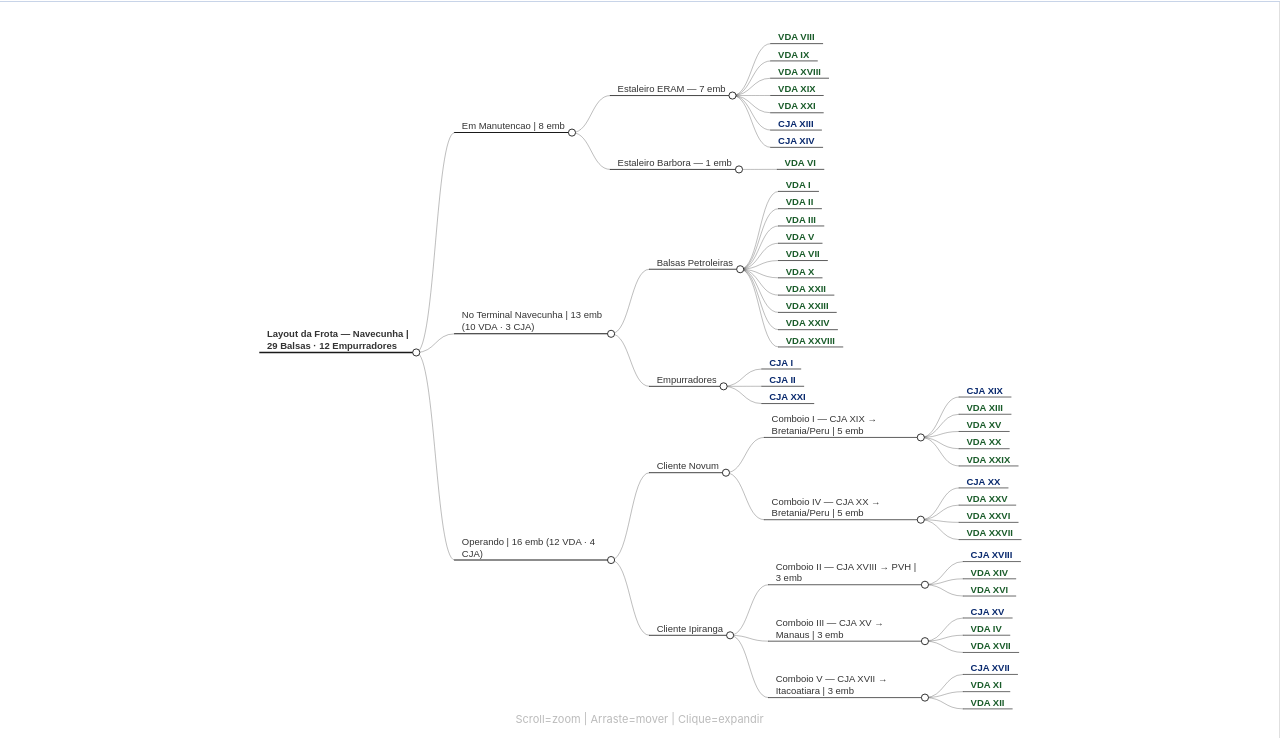
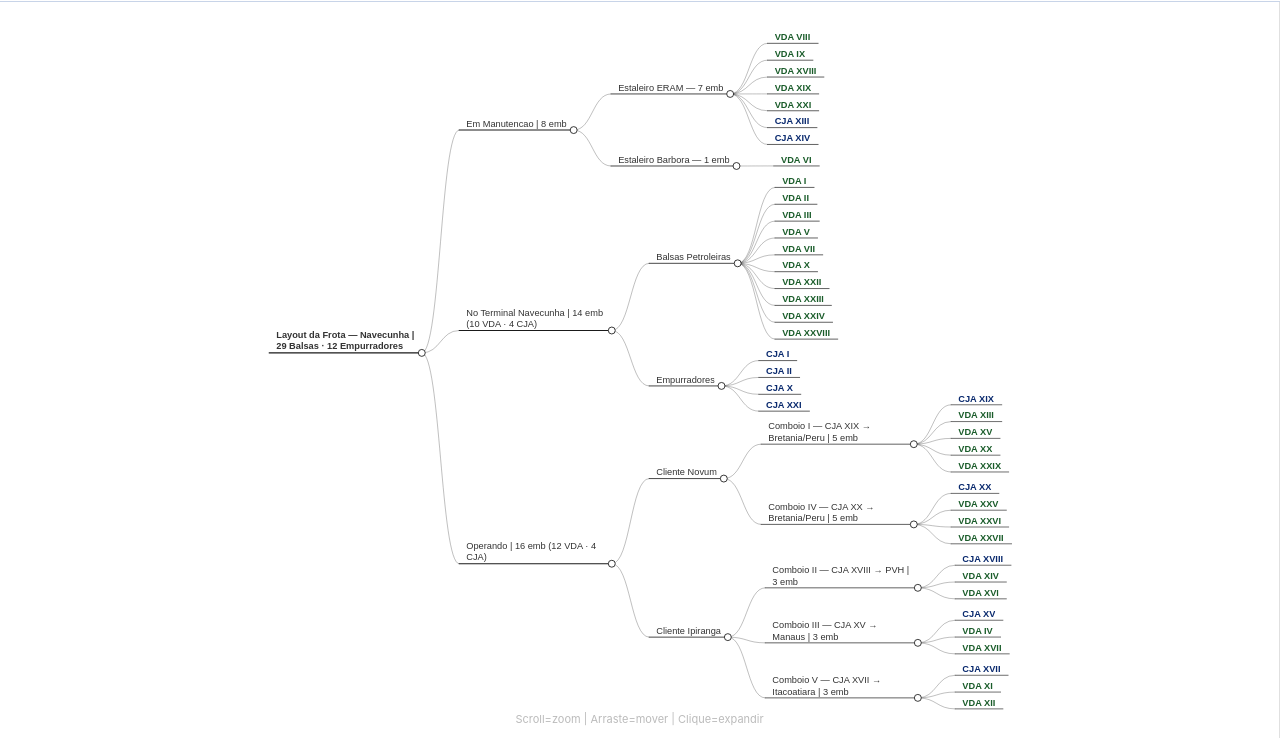
Before and after one commit to arlesson2025/NAVECUNHA, a plain HTML site: page index.html in a window 1280 px wide. Shown: the part 62-800 px from the top of the page. Drawn offline with Linux system fonts and the light colour scheme.

Commit message:
Add files via upload

```diff
--- a/index.html
+++ b/index.html
@@ -1575,7 +1575,7 @@ var mm=Markmap.create("#mm",{
       ]
     },
     {
-      "content": "No Terminal Navecunha | 13 emb (10 VDA &#xb7; 3 CJA)",
+      "content": "No Terminal Navecunha | 14 emb (10 VDA &#xb7; 4 CJA)",
       "children": [
         {"content": "Balsas Petroleiras", "children": [
           {"content": "VDA I", "children": []},
@@ -1592,6 +1592,7 @@ var mm=Markmap.create("#mm",{
         {"content": "Empurradores", "children": [
           {"content": "CJA I", "children": []},
           {"content": "CJA II", "children": []},
+          {"content": "CJA X", "children": []},
           {"content": "CJA XXI", "children": []}
         ]}
       ]
```
